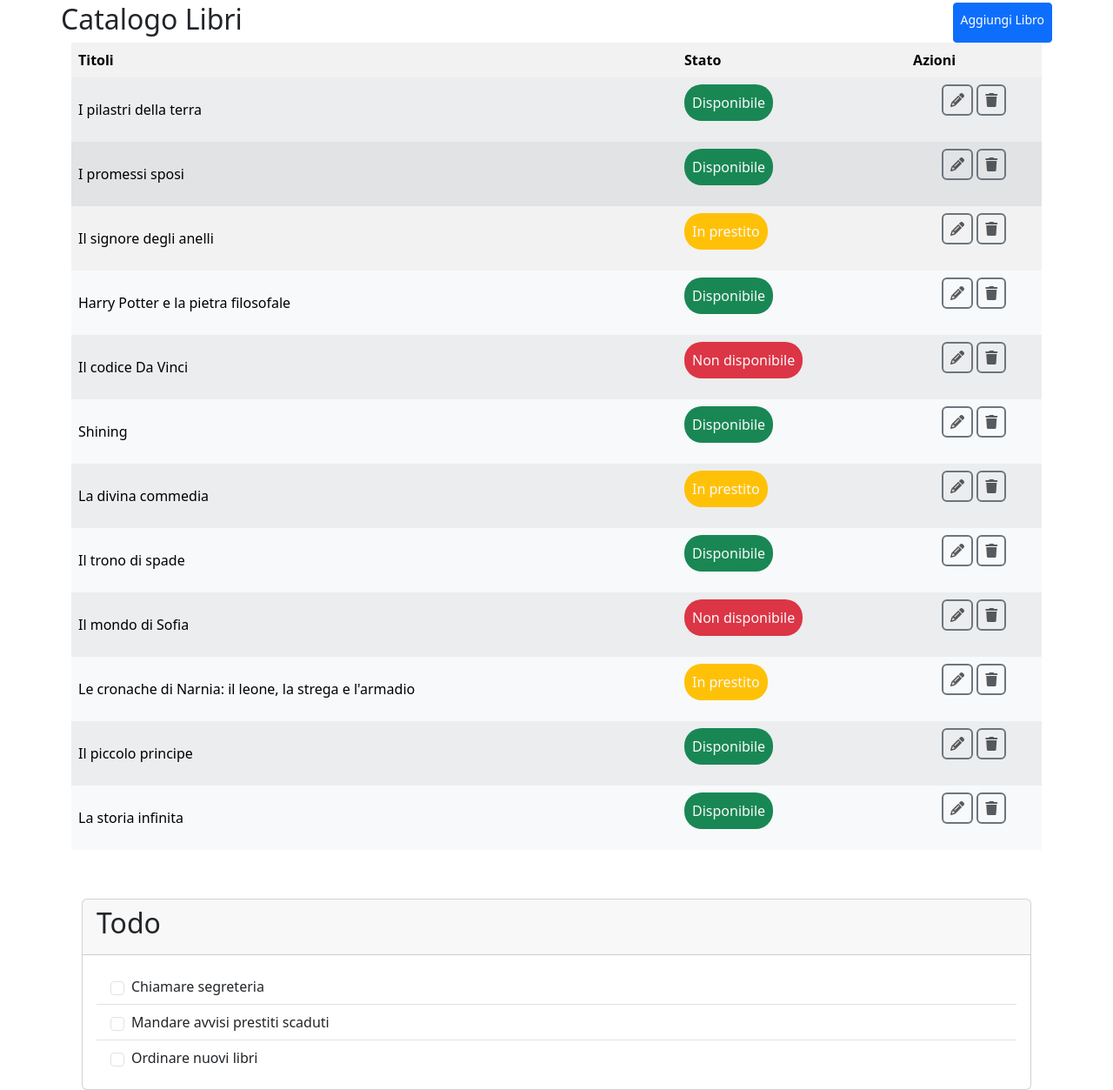
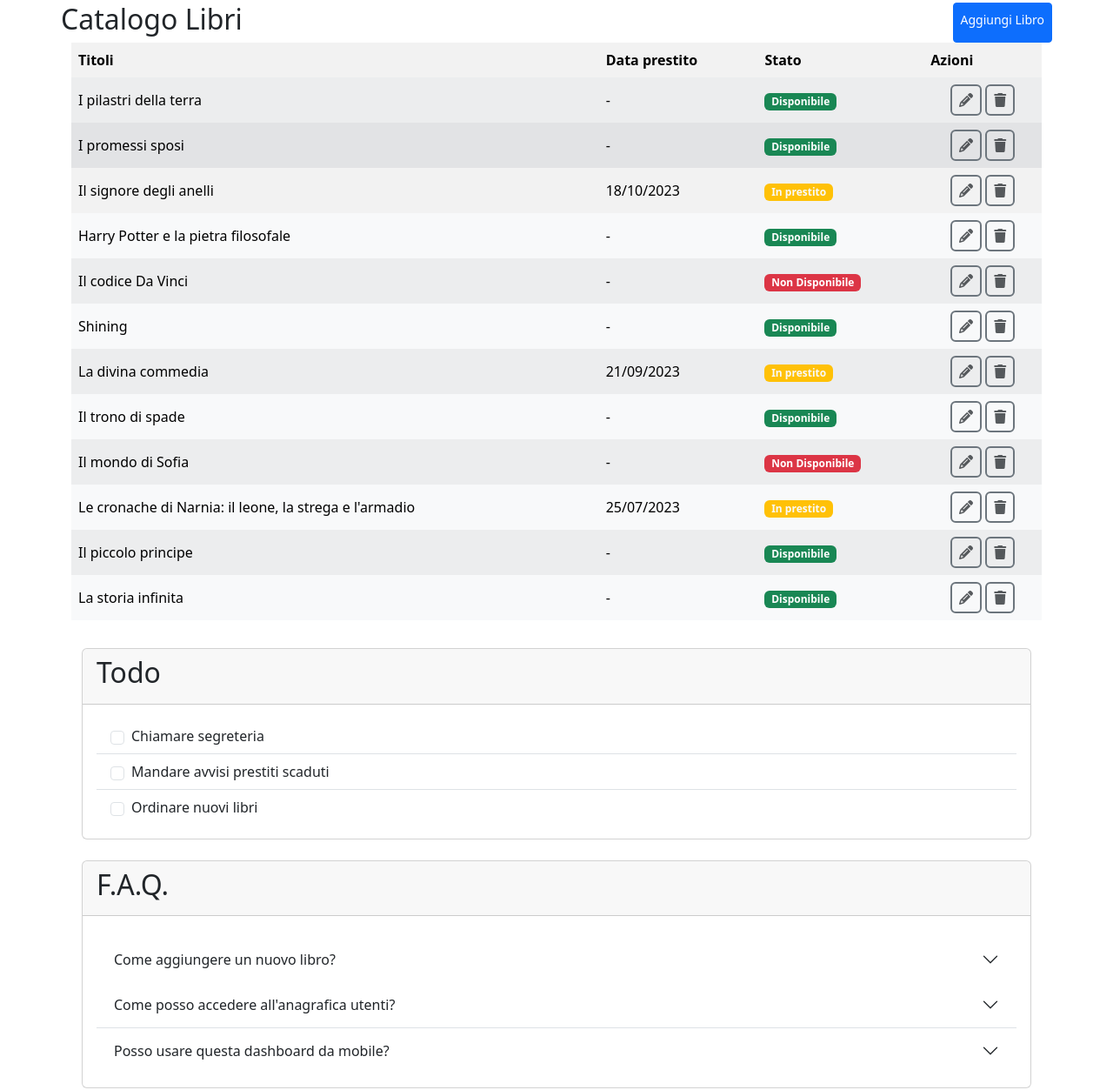
Before and after one commit to alessandrofalcoo/html-css-bootstrap-dashboard, a plain HTML site: page index.html in a window 1280 px wide. Shown: the part 101-1354 px from the top of the page at 87% size. Drawn offline with nearby package versions, Linux system fonts and the light colour scheme.

Commit message:
add faq section add loan date column with media query effect

```diff
--- a/index.html
+++ b/index.html
@@ -88,6 +88,7 @@
                         </caption>
                         <tr>
                             <th>Titoli</th>
+                            <th class="d-none d-lg-table-cell">Data prestito</th>
                             <th>Stato </th>
                             <th>Azioni </th>
                         </tr>
@@ -95,11 +96,12 @@
                     <tbody class="table-group-divider">
                         <tr class="table-light">
                             <td scope="row">I pilastri della terra</td>
-                            <td><p class="btn bg-success text-light p-2" style="border-radius: 20px;">Disponibile</p></td>
+                            <td class="d-none d-lg-table-cell">-</td>
+                            <td><span class="badge text-bg-success">Disponibile</span></td>
                             <td class="text-nowrap align-top text-center">
                                 <i class="fa-solid fa-pencil border border-secondary border-2 rounded-2 p-2 text-body-secondary"></i>
                                 <i  class="fa-solid fa-trash border border-secondary border-2 rounded-2 p-2 text-body-secondary"></i>
-                          </td>
+                            </td>
 
                             </div>
 
@@ -107,16 +109,18 @@
                         <tr
                             class="table-secondary"
                         >
-                        <td scope="row">I promessi sposi</td>
-                        <td><p class="btn bg-success text-light p-2" style="border-radius: 20px;">Disponibile</p></td>
-                        <td class="text-nowrap align-top text-center">
+                            <td scope="row">I promessi sposi</td>
+                            <td class="d-none d-lg-table-cell">-</td>
+                            <td><span class="badge text-bg-success">Disponibile</span></td>
+                            <td class="text-nowrap align-top text-center">
                             <i class="fa-solid fa-pencil border border-secondary border-2 rounded-2 p-2 text-body-secondary"></i>
                             <i  class="fa-solid fa-trash border border-secondary border-2 rounded-2 p-2 text-body-secondary"></i>
-                      </td>
-                                              </tr>
+                            </td>
+                        </tr>
                         <tr class="">
                             <td scope="row">Il signore degli anelli</td>
-                            <td><p class="btn bg-warning text-light p-2" style="border-radius: 20px;">In prestito</p></td>
+                            <td class="d-none d-lg-table-cell">18/10/2023</td>
+                            <td><span class="badge text-bg-warning text-light">In prestito</span></td>
                             <td class="text-nowrap align-top text-center">
                                 <i class="fa-solid fa-pencil border border-secondary border-2 rounded-2 p-2 text-body-secondary"></i>
                                 <i  class="fa-solid fa-trash border border-secondary border-2 rounded-2 p-2 text-body-secondary"></i>
@@ -125,7 +129,8 @@
 
                         <tr class="table-light">
                             <td scope="row">Harry Potter e la pietra filosofale</td>
-                            <td><p class="btn bg-success text-light p-2" style="border-radius: 20px;">Disponibile</p></td>
+                            <td class="d-none d-lg-table-cell">-</td>
+                            <td><span class="badge text-bg-success">Disponibile</span></td>
                             <td class="text-nowrap align-top text-center">
                                 <i class="fa-solid fa-pencil border border-secondary border-2 rounded-2 p-2 text-body-secondary"></i>
                                 <i  class="fa-solid fa-trash border border-secondary border-2 rounded-2 p-2 text-body-secondary"></i>
@@ -134,7 +139,8 @@
                         </tr>
                         <tr class="table-light">
                             <td scope="row">Il codice Da Vinci</td>
-                            <td><p class="btn bg-danger text-light p-2" style="border-radius: 20px;">Non disponibile</p></td>
+                            <td class="d-none d-lg-table-cell">-</td>
+                            <td><span class="badge text-bg-danger">Non Disponibile</span></td>
                             <td class="text-nowrap align-top text-center">
                                 <i class="fa-solid fa-pencil border border-secondary border-2 rounded-2 p-2 text-body-secondary"></i>
                                 <i  class="fa-solid fa-trash border border-secondary border-2 rounded-2 p-2 text-body-secondary"></i>
@@ -143,7 +149,8 @@
                         </tr>
                         <tr class="table-light">
                             <td scope="row">Shining</td>
-                            <td><p class="btn bg-success text-light p-2" style="border-radius: 20px;">Disponibile</p></td>
+                            <td class="d-none d-lg-table-cell">-</td>
+                            <td><span class="badge text-bg-success">Disponibile</span></td>
                             <td class="text-nowrap align-top text-center">
                                 <i class="fa-solid fa-pencil border border-secondary border-2 rounded-2 p-2 text-body-secondary"></i>
                                 <i  class="fa-solid fa-trash border border-secondary border-2 rounded-2 p-2 text-body-secondary"></i>
@@ -152,7 +159,8 @@
                         </tr>
                         <tr class="table-light">
                             <td scope="row">La divina commedia</td>
-                            <td><p class="btn bg-warning text-light p-2" style="border-radius: 20px;">In prestito</p></td>
+                            <td class="d-none d-lg-table-cell">21/09/2023</td>
+                            <td><span class="badge text-bg-warning text-light">In prestito</span></td>
                             <td class="text-nowrap align-top text-center">
                                 <i class="fa-solid fa-pencil border border-secondary border-2 rounded-2 p-2 text-body-secondary"></i>
                                 <i  class="fa-solid fa-trash border border-secondary border-2 rounded-2 p-2 text-body-secondary"></i>
@@ -161,7 +169,8 @@
                         </tr>
                         <tr class="table-light">
                             <td scope="row">Il trono di spade</td>
-                            <td><p class="btn bg-success text-light p-2" style="border-radius: 20px;">Disponibile</p></td>
+                            <td class="d-none d-lg-table-cell">-</td>
+                            <td><span class="badge text-bg-success">Disponibile</span></td>
                             <td class="text-nowrap align-top text-center">
                                 <i class="fa-solid fa-pencil border border-secondary border-2 rounded-2 p-2 text-body-secondary"></i>
                                 <i  class="fa-solid fa-trash border border-secondary border-2 rounded-2 p-2 text-body-secondary"></i>
@@ -170,7 +179,8 @@
                         </tr>
                         <tr class="table-light">
                             <td scope="row">Il mondo di Sofia</td>
-                            <td><p class="btn bg-danger text-light p-2" style="border-radius: 20px;">Non disponibile</p></td>
+                            <td class="d-none d-lg-table-cell">-</td>
+                            <td><span class="badge text-bg-danger">Non Disponibile</span></td>
                             <td class="text-nowrap align-top text-center">
                                 <i class="fa-solid fa-pencil border border-secondary border-2 rounded-2 p-2 text-body-secondary"></i>
                                 <i  class="fa-solid fa-trash border border-secondary border-2 rounded-2 p-2 text-body-secondary"></i>
@@ -179,7 +189,8 @@
                         </tr>
                         <tr class="table-light">
                             <td scope="row" class="flex--wrap">Le cronache di Narnia: il leone, la strega e l'armadio</td>
-                            <td><p class="btn bg-warning text-light p-2" style="border-radius: 20px;">In prestito</p></td>
+                            <td class="d-none d-lg-table-cell">25/07/2023</td>
+                            <td><span class="badge text-bg-warning text-light">In prestito</span></td>
                             <td class="text-nowrap align-top text-center">
                                 <i class="fa-solid fa-pencil border border-secondary border-2 rounded-2 p-2 text-body-secondary"></i>
                                 <i  class="fa-solid fa-trash border border-secondary border-2 rounded-2 p-2 text-body-secondary"></i>
@@ -188,16 +199,19 @@
                         </tr>
                         <tr class="table-light">
                             <td scope="row">Il piccolo principe</td>
-                            <td><p class="btn bg-success text-light p-2" style="border-radius: 20px;">Disponibile</p></td>
+                            <td class="d-none d-lg-table-cell">-</td>
+                            <td><span class="badge text-bg-success">Disponibile</span></td>
                             <td class="text-nowrap align-top text-center">
                                 <i class="fa-solid fa-pencil border border-secondary border-2 rounded-2 p-2 text-body-secondary"></i>
                                 <i  class="fa-solid fa-trash border border-secondary border-2 rounded-2 p-2 text-body-secondary"></i>
                           </td>
 
                         </tr>
-                        <tr class="table-light">                                <td scope="row">La storia infinita</td>
-                            <td><p class="btn bg-success text-light p-2" style="border-radius: 20px;">Disponibile</p></td>
-                            <td class="text-nowrap align-top text-center">
+                        <tr class="table-light">
+                            <td scope="row">La storia infinita</td>
+                            <td class="d-none d-lg-table-cell">-</td>
+                            <td><span class="badge text-bg-success">Disponibile</span></td>
+                            <td class="text-nowrap text-center">
                                 <i class="fa-solid fa-pencil border border-secondary border-2 rounded-2 p-2 text-body-secondary"></i>
                                 <i  class="fa-solid fa-trash border border-secondary border-2 rounded-2 p-2 text-body-secondary"></i>
                           </td>
@@ -211,7 +225,7 @@
                     </tfoot>
                 </table>
             </div>
-            <div class="container mt-4">
+            <div class="container">
                 <div class="card">
                     <div class="card-header">
                         <h2 class="mb-2">Todo</h2>
@@ -235,6 +249,96 @@
                 </div>
             </div>
 
+            <div class="container mt-4">
+                <div class="card">
+                    <div class="card-header mb-2">
+                        <h2>F.A.Q.</h2>
+                    </div>
+                    <div class="card-body">
+                        <div class="accordion accordion-flush" id="accordionFlushExample">
+                            <div class="accordion-item">
+                                <h2 class="accordion-header" id="flush-headingOne">
+                                    <button
+                                        class="accordion-button collapsed"
+                                        type="button"
+                                        data-bs-toggle="collapse"
+                                        data-bs-target="#flush-collapseOne"
+                                        aria-expanded="true"
+                                        aria-controls="flush-collapseOne"
+                                    >
+                                        Come aggiungere un nuovo libro?
+                                    </button>
+                                </h2>
+                                <div
+                                    id="flush-collapseOne"
+                                    class="accordion-collapse collapse"
+                                    aria-labelledby="flush-headingSecond"
+                                    data-bs-parent="#accordionFlushExample"
+                                >
+                                    <div class="accordion-body">
+                                        Non si può
+                                    </div>
+                                </div>
+                            </div>
+
+                        </div>
+                        <div class="accordion accordion-flush" id="accordionFlushExample">
+                            <div class="accordion-item">
+                                <h2 class="accordion-header" id="flush-headingSecond">
+                                    <button
+                                        class="accordion-button collapsed"
+                                        type="button"
+                                        data-bs-toggle="collapse"
+                                        data-bs-target="#flush-collapseSecond"
+                                        aria-expanded="true"
+                                        aria-controls="flush-collapseSecond"
+                                    >
+                                        Come posso accedere all'anagrafica utenti?
+                                    </button>
+                                </h2>
+                                <div
+                                    id="flush-collapseSecond"
+                                    class="accordion-collapse collapse"
+                                    aria-labelledby="flush-headingOne"
+                                    data-bs-parent="#accordionFlushExample"
+                                >
+                                    <div class="accordion-body">
+                                        Non si può
+                                    </div>
+                                </div>
+                            </div>
+                            <div class="accordion accordion-flush" id="accordionFlushExample">
+                                <div class="accordion-item">
+                                    <h2 class="accordion-header" id="flush-headingThird">
+                                        <button
+                                            class="accordion-button collapsed"
+                                            type="button"
+                                            data-bs-toggle="collapse"
+                                            data-bs-target="#flush-collapseThird"
+                                            aria-expanded="true"
+                                            aria-controls="flush-collapseThird"
+                                        >
+                                            Posso usare questa dashboard da mobile?
+                                        </button>
+                                    </h2>
+                                    <div
+                                        id="flush-collapseThird"
+                                        class="accordion-collapse collapse"
+                                        aria-labelledby="flush-headingThird"
+                                        data-bs-parent="#accordionFlushExample"
+                                    >
+                                        <div class="accordion-body">
+                                            Non si può
+                                        </div>
+                                    </div>
+                                </div>
+
+                            </div>
+                        </div>
+                    </div>
+                </div>
+            </div>
+
         </div>
      </main>
 
```
